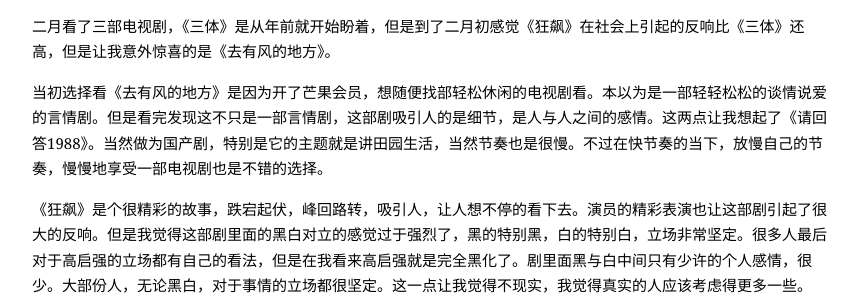
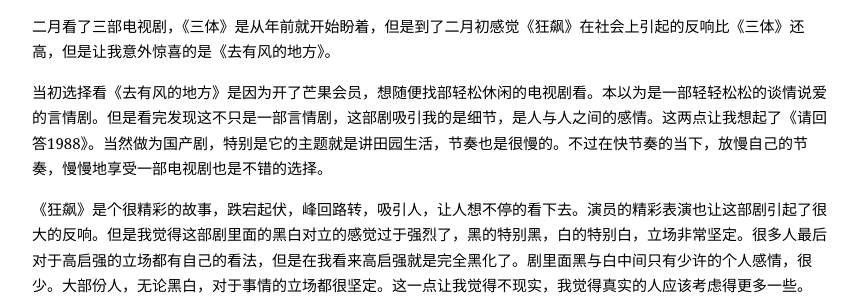
Before and after one commit to liuliqiu/liuliqiu.github.io, a Jekyll site: the page built from _posts/2023-02-28-tv-review.md, in a window 1280 px wide. Shown: the part 222-522 px from the top of the page, without its empty margins (208-1066 px from the left). Built offline with Jekyll 4.4.1, drawn with Linux system fonts in a browser that asks for light colours; nearby versions of some CDN libraries; some web fonts are replaced.

Commit message:
add February tv review

```diff
--- a/_posts/2023-02-28-tv-review.md
+++ b/_posts/2023-02-28-tv-review.md
@@ -11,7 +11,7 @@ tags:
 
 二月看了三部电视剧，《三体》是从年前就开始盼着，但是到了二月初感觉《狂飙》在社会上引起的反响比《三体》还高，但是让我意外惊喜的是《去有风的地方》。
 
-当初选择看《去有风的地方》是因为开了芒果会员，想随便找部轻松休闲的电视剧看。本以为是一部轻轻松松的谈情说爱的言情剧。但是看完发现这不只是一部言情剧，这部剧吸引人的是细节，是人与人之间的感情。这两点让我想起了《请回答1988》。当然做为国产剧，特别是它的主题就是讲田园生活，当然节奏也是很慢。不过在快节奏的当下，放慢自己的节奏，慢慢地享受一部电视剧也是不错的选择。
+当初选择看《去有风的地方》是因为开了芒果会员，想随便找部轻松休闲的电视剧看。本以为是一部轻轻松松的谈情说爱的言情剧。但是看完发现这不只是一部言情剧，这部剧吸引我的是细节，是人与人之间的感情。这两点让我想起了《请回答1988》。当然做为国产剧，特别是它的主题就是讲田园生活，节奏也是很慢的。不过在快节奏的当下，放慢自己的节奏，慢慢地享受一部电视剧也是不错的选择。
 
 《狂飙》是个很精彩的故事，跌宕起伏，峰回路转，吸引人，让人想不停的看下去。演员的精彩表演也让这部剧引起了很大的反响。但是我觉得这部剧里面的黑白对立的感觉过于强烈了，黑的特别黑，白的特别白，立场非常坚定。很多人最后对于高启强的立场都有自己的看法，但是在我看来高启强就是完全黑化了。剧里面黑与白中间只有少许的个人感情，很少。大部份人，无论黑白，对于事情的立场都很坚定。这一点让我觉得不现实，我觉得真实的人应该考虑得更多一些。
 
```
